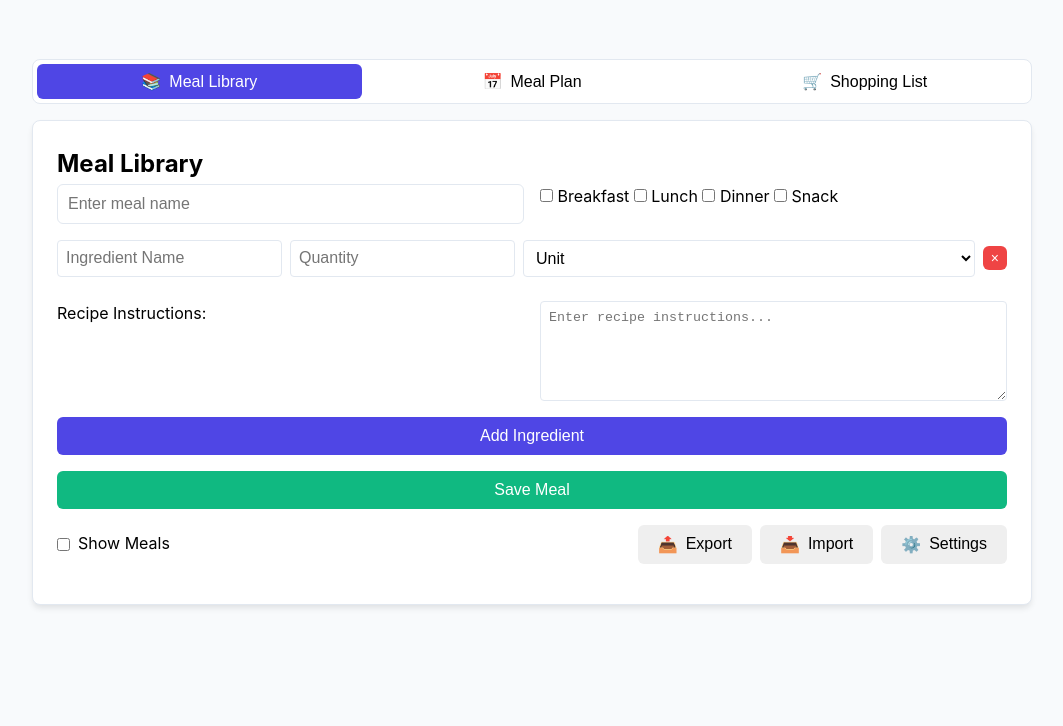
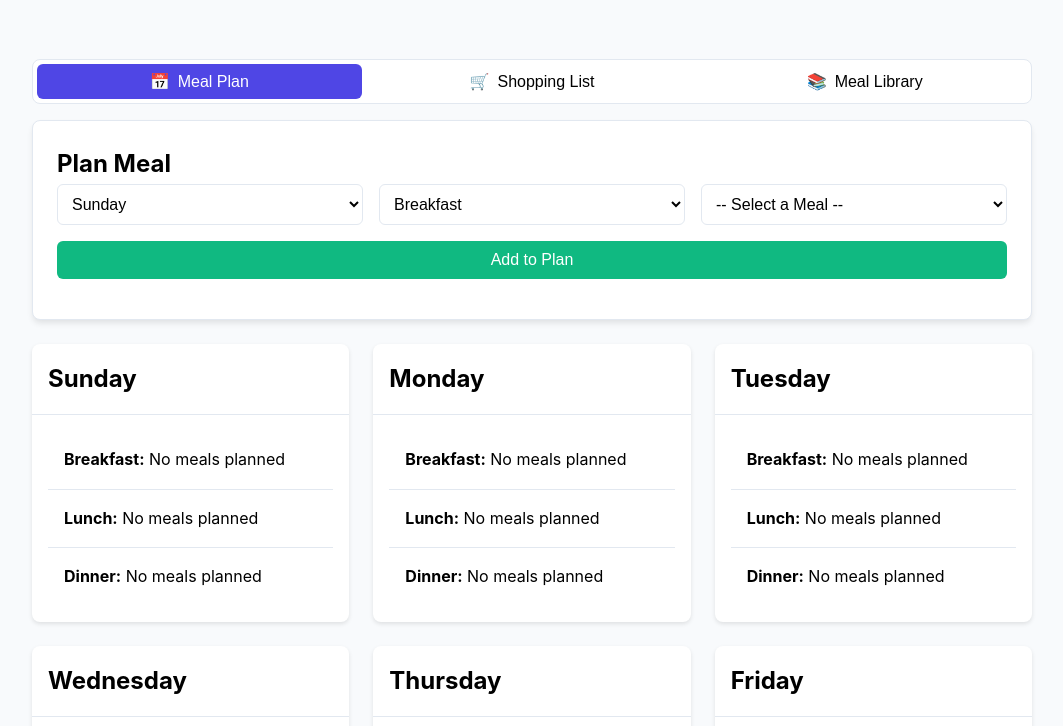
Before and after one commit to andraejones/mealplanner, a plain HTML site: page index.html in a window 1280 px wide. Shown: the part 74-800 px from the top of the page, without its empty margins (108-1171 px from the left). Drawn offline with Linux system fonts and the light colour scheme.

Commit message:
Add files via upload

```diff
--- a/index.html
+++ b/index.html
@@ -23,11 +23,7 @@
         </div>
 
         <nav class="tabs">
-          <button class="tab active" data-tab="mealLibrary">
-            <span class="icon">📚</span>
-            Meal Library
-          </button>
-          <button class="tab" data-tab="mealPlan">
+          <button class="tab active" data-tab="mealPlan">
             <span class="icon">📅</span>
             Meal Plan
           </button>
@@ -35,9 +31,37 @@
             <span class="icon">🛒</span>
             Shopping List
           </button>
+          <button class="tab" data-tab="mealLibrary">
+            <span class="icon">📚</span>
+            Meal Library
+          </button>
         </nav>
 
-        <div id="mealLibrary" class="tab-content active">
+        <div id="mealPlan" class="tab-content active">
+          <div class="card">
+            <h2>Plan Meal</h2>
+            <form id="mealForm" class="meal-form">
+              <div class="form-row">
+                <select id="daySelect"></select>
+                <select id="mealTypeSelect"></select>
+                <select id="mealSelect" required>
+                  <option value="">-- Select an Item --</option>
+                </select>
+              </div>
+              <button type="submit" class="btn btn-success">Add to Plan</button>
+            </form>
+          </div>
+          <div id="mealGrid" class="meal-grid"></div>
+        </div>
+
+        <div id="shoppingList" class="tab-content">
+          <div class="card">
+            <h2>Shopping List</h2>
+            <ul id="shoppingItems" class="shopping-list"></ul>
+          </div>
+        </div>
+
+        <div id="mealLibrary" class="tab-content">
           <div class="card">
             <h2>Meal Library</h2>
             <form id="mealLibraryForm" class="meal-form" novalidate>
@@ -45,12 +69,15 @@
                 <input
                   type="text"
                   id="mealNameInput"
+                  name="mealNameInput"
                   placeholder="Enter meal name"
                   required
                   minlength="2"
                   maxlength="100"
                 />
-                <div id="mealTypeCheckboxes" required>
+              </div>
+
+              <div id="mealTypeCheckboxes" class="form-row" required>
                 <label
                   ><input type="checkbox" name="mealType" value="breakfast" />
                   Breakfast</label
@@ -68,11 +95,11 @@
                   Snack</label
                 >
               </div>
-              </div>
 
               <div id="ingredientsList">
                 <!-- Ingredient rows will be added dynamically -->
               </div>
+
               <div class="form-row">
                 <label for="recipeInstructions">Recipe Instructions:</label>
                 <textarea
@@ -82,12 +109,23 @@
                   placeholder="Enter recipe instructions..."
                 ></textarea>
               </div>
-              <button type="button" class="btn btn-primary" id="addIngredient">
+
+              <div class="form-row">
+                <button
+                  type="button"
+                  class="btn btn-primary"
+                  id="addIngredient"
+                >
                   Add Ingredient
                 </button>
-              <button type="submit" class="btn btn-success" id="saveMealButton">
+                <button
+                  type="submit"
+                  class="btn btn-success"
+                  id="saveMealButton"
+                >
                   Save Meal
                 </button>
+              </div>
             </form>
             <div class="meal-library-header">
               <label class="toggle-meals">
@@ -153,30 +191,6 @@
             <div id="mealsContainer" class="meals-list"></div>
           </div>
         </div>
-
-        <div id="mealPlan" class="tab-content">
-          <div class="card">
-            <h2>Plan Meal</h2>
-            <form id="mealForm" class="meal-form">
-              <div class="form-row">
-                <select id="daySelect"></select>
-                <select id="mealTypeSelect"></select>
-                <select id="mealSelect" required>
-                  <option value="">-- Select an Item --</option>
-                </select>
-              </div>
-              <button type="submit" class="btn btn-success">Add to Plan</button>
-            </form>
-          </div>
-          <div id="mealGrid" class="meal-grid"></div>
-        </div>
-
-        <div id="shoppingList" class="tab-content">
-          <div class="card">
-            <h2>Shopping List</h2>
-            <ul id="shoppingItems" class="shopping-list"></ul>
-          </div>
-        </div>
       </div>
     </div>
   </body>
--- a/styles.css
+++ b/styles.css
@@ -242,38 +242,24 @@ body {
 
 .ingredient-item {
   display: flex;
-  flex-wrap: wrap;
-  gap: 0.5rem;
-}
-
-.ingredient-item input {
-  flex: 1 1 calc(33% - 1rem);
-}
-
-.ingredient-item select {
-  flex: 1 1 calc(33% - 1rem);
-  padding: 0.5rem;
-  border: 1px solid var(--border-color);
-  border-radius: 4px;
-  font-size: 1rem;
-}
-
-.remove-ingredient {
-  flex: 0 0 auto;
-  align-self: center;
-}
-
-.ingredient-item {
-  display: flex;
   gap: 0.5rem;
   margin-bottom: 0.5rem;
 }
 
-.ingredient-item input {
+.ingredient-item input.ingredient-name {
+  flex: 3;
+}
+
+.ingredient-item input.ingredient-quantity {
   flex: 1;
-  padding: 0.5rem;
-  border: 1px solid var(--border-color);
-  border-radius: 4px;
+}
+
+.ingredient-item select.ingredient-unit {
+  flex: 1;
+}
+
+.ingredient-item .remove-ingredient {
+  flex: 0 0 auto;
 }
 
 .remove-ingredient {
```
Lines whose indentation alone changed are shown as unchanged.
